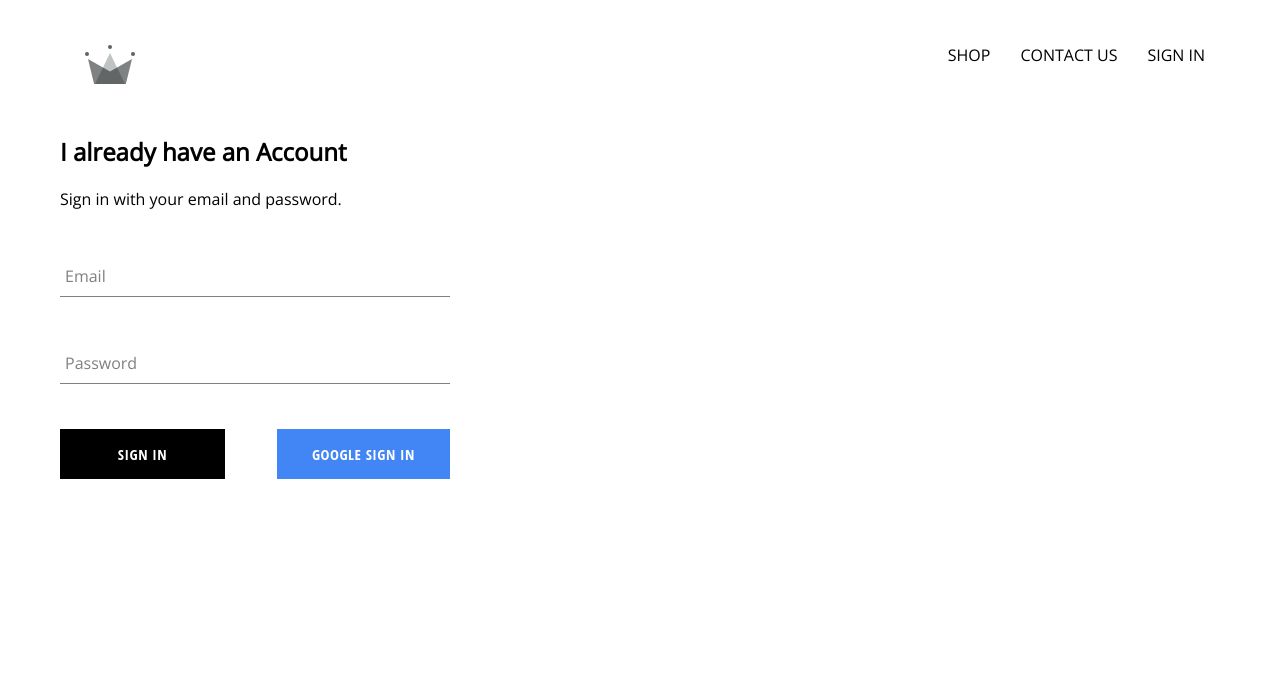
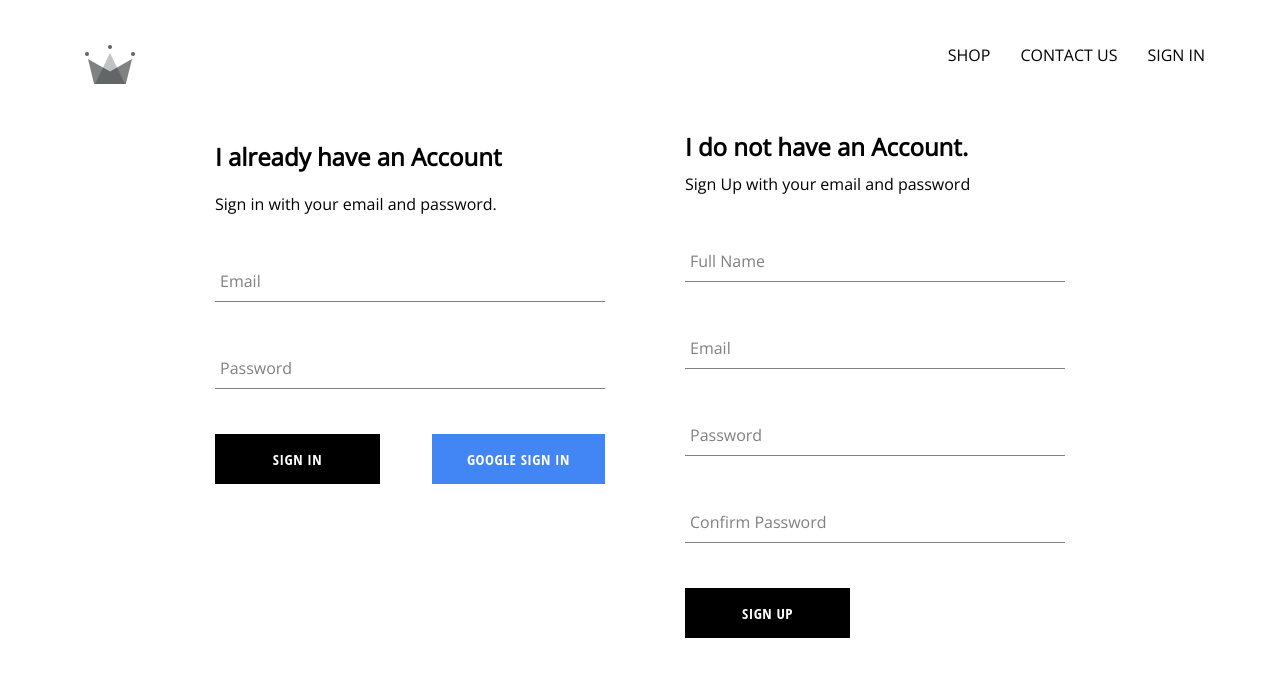
Before and after one commit to shubhamr238/crwn-clothing, a React (Create React App) app: page /signin in a window 1280 px wide. Shown: the top 676 px of the page. Built offline with nearby package versions, Linux system fonts and the light colour scheme; no server answers.

Commit message:
add sign-up

```diff
--- /dev/null
+++ b/src/components/sign-up/sign-up.component.jsx
@@ -0,0 +1,65 @@
+import React from 'react';
+
+import './sign-up.style.scss';
+
+import FormInput from '../form-input/form-input.component';
+import CustomButton from '../custom-button/custom-button.component';
+
+import {auth, createUserProfileDocument} from '../../firebase/firebase.util';
+
+class SignUp extends React.Component{
+    constructor(){
+        super();
+        this.state={
+            displayName: '',
+            email:'',
+            password: '',
+            confirmPassword: ''
+        }
+    }
+    handleSubmit=async event=>{
+        event.preventDefault();
+        const {displayName, email,password, confirmPassword}=this.state;
+
+        if(password!==confirmPassword){
+            alert("Password Mismatch!");
+            return;
+        }
+        try {
+            const {user}=await auth.createUserWithEmailAndPassword(email,password);
+            await createUserProfileDocument(user, {displayName});
+
+            this.setState({
+                displayName: '',
+                email:'',
+                password: '',
+                confirmPassword: ''
+            });
+
+        } catch (error) {
+            console.log(error);
+        }
+    };
+    handleChange=event=>{
+        const {name, value}= event.target;
+
+        this.setState({[name]: value});
+    }
+    render(){
+        const {displayName, email,password, confirmPassword}=this.state;
+        return(
+            <div className="sign-up">
+                <h2 className="title">I do not have an Account.</h2>
+                <span>Sign Up with your email and password</span>
+                <form className='sign-up-form' onSubmit={this.handleSubmit}>
+                    <FormInput type='text' name='displayName' value={displayName} onChange={this.handleChange} label='Full Name' required />
+                    <FormInput type='email' name='email' value={email} onChange={this.handleChange} label='Email' required />
+                    <FormInput type='password' name='password' value={password} onChange={this.handleChange} label='Password' required />
+                    <FormInput type='password' name='confirmPassword' value={confirmPassword} onChange={this.handleChange} label='Confirm Password' required />
+                    <CustomButton type='submit'>Sign Up</CustomButton>
+                </form>
+            </div>
+        );
+    }
+}
+export default SignUp;
--- /dev/null
+++ b/src/components/sign-up/sign-up.style.scss
@@ -0,0 +1,10 @@
+.sign-up{
+    display: flex;
+    flex-direction: column;
+    width: 380px;
+
+    .title{
+        margin: 10px 0;
+    }
+
+}
--- a/src/pages/sign-in-and-sign-up/sign-in-and-sign-up.component.jsx
+++ b/src/pages/sign-in-and-sign-up/sign-in-and-sign-up.component.jsx
@@ -2,10 +2,12 @@
 
 import './sign-in-and-sign-up.style.scss';
 import SignIn from '../../components/sign-in/sign-in.component';
+import SignUp from '../../components/sign-up/sign-up.component';
 
 const SignInAndSignUpPage=()=>(
     <div className="sign-in-and-sign-up">
         <SignIn/>
+        <SignUp/>
     </div>
 );
 
--- a/src/pages/sign-in-and-sign-up/sign-in-and-sign-up.style.scss
+++ b/src/pages/sign-in-and-sign-up/sign-in-and-sign-up.style.scss
@@ -0,0 +1,6 @@
+.sign-in-and-sign-up{
+    width: 850px;
+    display: flex;
+    justify-content: space-between;
+    margin: 30px auto
+}
```
